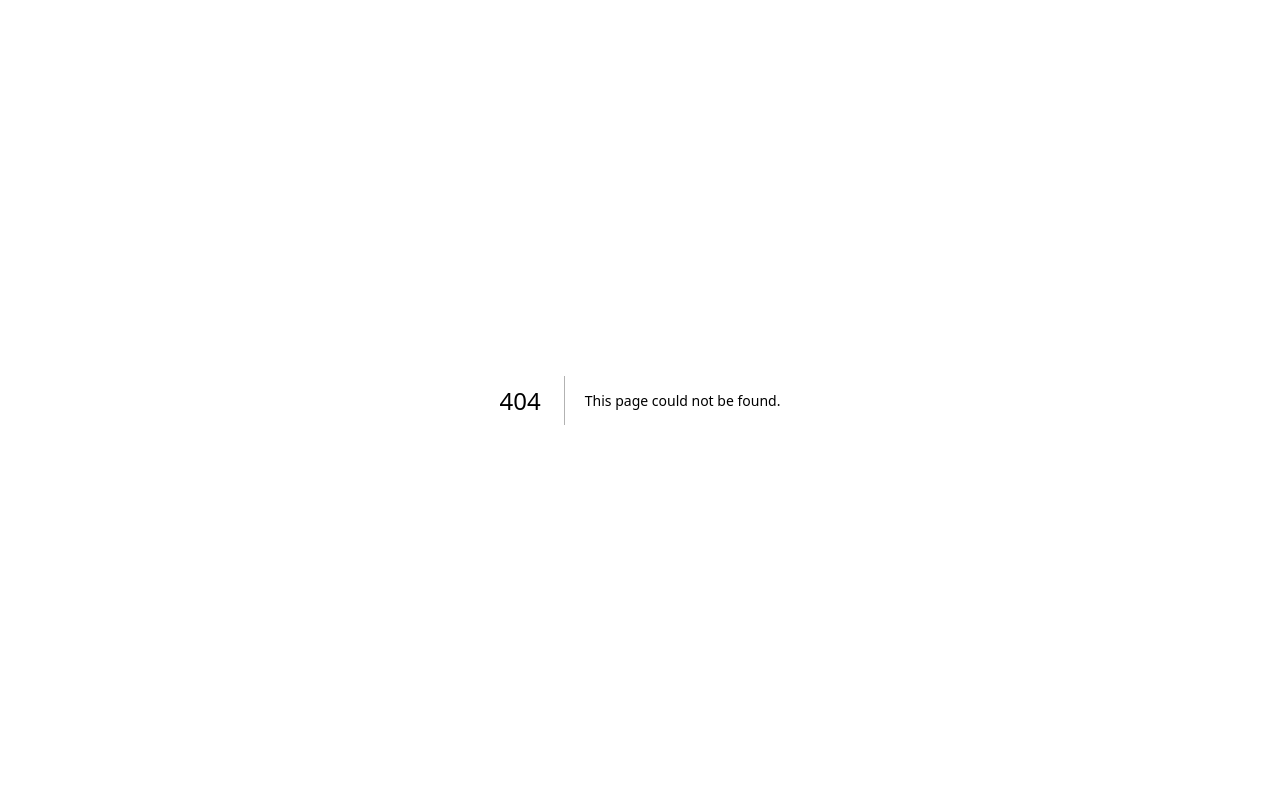
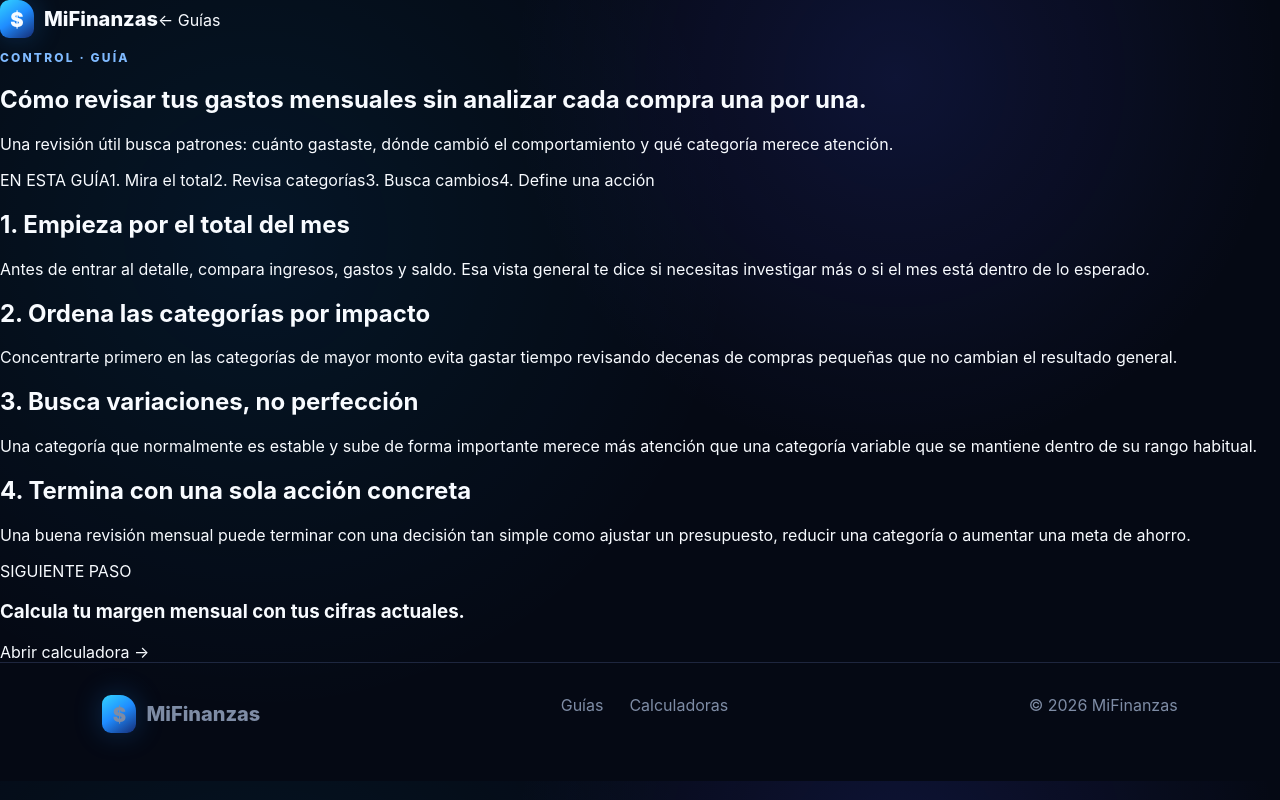
Before and after one commit to Sofonias-23/MiFinanzas, a Next.js app in the folder web/: page /guias/control-gastos-mensuales in a window 1280 px wide. Before the commit this address had no page. Built offline with nearby package versions, Linux system fonts and the light colour scheme.

Commit message:
Agregar guía financiera pública

```diff
--- /dev/null
+++ b/web/app/guias/control-gastos-mensuales/page.tsx
@@ -0,0 +1,28 @@
+export default function ControlGastosPage() {
+  return (
+    <main className="articlePage">
+      <ArticleHeader />
+      <article className="articleWrap">
+        <header className="articleHero">
+          <p className="eyebrow">CONTROL · GUÍA</p>
+          <h1>Cómo revisar tus gastos mensuales sin analizar cada compra una por una.</h1>
+          <p>Una revisión útil busca patrones: cuánto gastaste, dónde cambió el comportamiento y qué categoría merece atención.</p>
+        </header>
+
+        <div className="articleBody">
+          <aside><span>EN ESTA GUÍA</span><a href="#total">1. Mira el total</a><a href="#categorias">2. Revisa categorías</a><a href="#cambios">3. Busca cambios</a><a href="#accion">4. Define una acción</a></aside>
+          <div>
+            <section id="total"><h2>1. Empieza por el total del mes</h2><p>Antes de entrar al detalle, compara ingresos, gastos y saldo. Esa vista general te dice si necesitas investigar más o si el mes está dentro de lo esperado.</p></section>
+            <section id="categorias"><h2>2. Ordena las categorías por impacto</h2><p>Concentrarte primero en las categorías de mayor monto evita gastar tiempo revisando decenas de compras pequeñas que no cambian el resultado general.</p></section>
+            <section id="cambios"><h2>3. Busca variaciones, no perfección</h2><p>Una categoría que normalmente es estable y sube de forma importante merece más atención que una categoría variable que se mantiene dentro de su rango habitual.</p></section>
+            <section id="accion"><h2>4. Termina con una sola acción concreta</h2><p>Una buena revisión mensual puede terminar con una decisión tan simple como ajustar un presupuesto, reducir una categoría o aumentar una meta de ahorro.</p></section>
+            <div className="articleNext"><span>SIGUIENTE PASO</span><h3>Calcula tu margen mensual con tus cifras actuales.</h3><a href="/calculadoras#presupuesto">Abrir calculadora →</a></div>
+          </div>
+        </div>
+      </article>
+      <ArticleFooter />
+    </main>
+  );
+}
+function ArticleHeader(){return <header className="articleTop"><a className="brand" href="/"><span className="brandMark"><span className="brandDollar">$</span></span><span>MiFinanzas</span></a><a href="/guias">← Guías</a></header>}
+function ArticleFooter(){return <footer className="publicFooter"><a className="brand" href="/"><span className="brandMark"><span className="brandDollar">$</span></span><span>MiFinanzas</span></a><div><a href="/guias">Guías</a><a href="/calculadoras">Calculadoras</a></div><span>© 2026 MiFinanzas</span></footer>}
```
